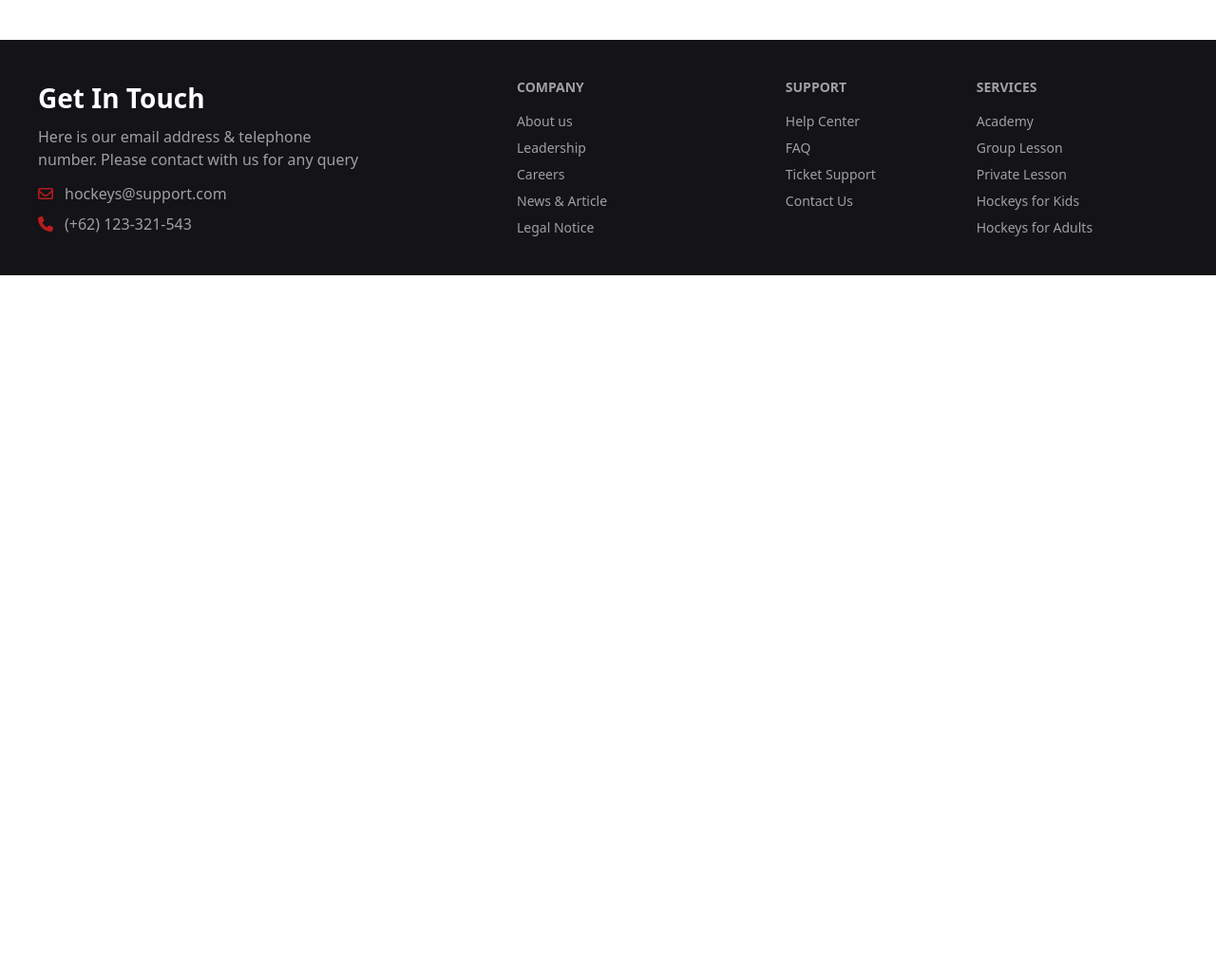
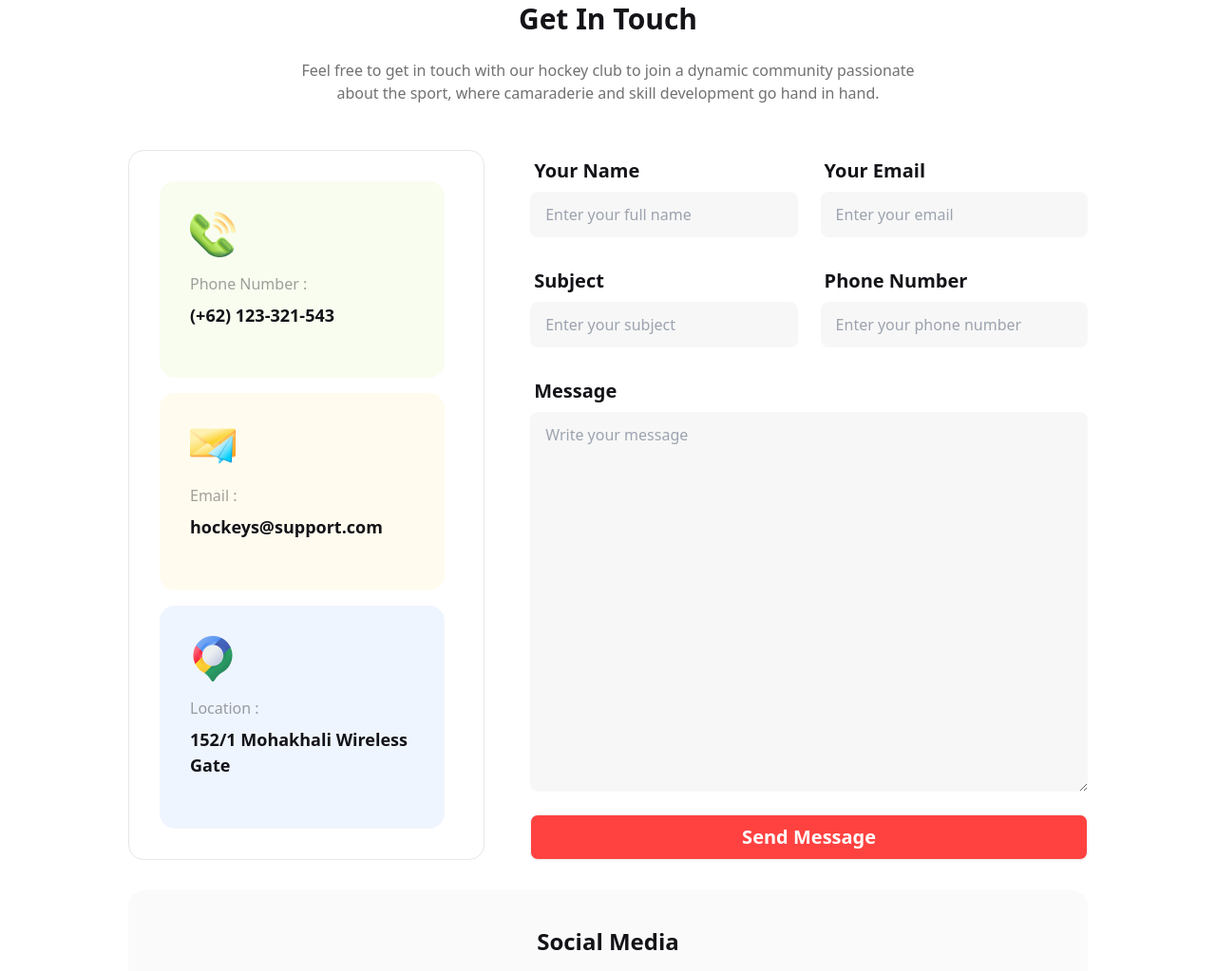
Before and after one commit to AfsanaChoity/Web-development-Assignment-3, a plain HTML site: page index.html in a window 1280 px wide. Shown: the part 4140-5163 px from the top of the page at 95% size. Before the commit the page ends 4430 px from the top, so only its background shows below. Drawn offline with nearby package versions, Linux system fonts and the light colour scheme.

Commit message:
completed

```diff
--- a/index.html
+++ b/index.html
@@ -32,11 +32,10 @@
     }
   </script>
   <style>
-        .font-manrope{
+    .font-manrope {
       font-family: 'Manrope', sans-serif;
 
     }
-
   </style>
 
 </head>
@@ -51,25 +50,29 @@
         <div class="navbar-start">
           <div class="dropdown">
             <div tabindex="0" role="button" class="btn btn-ghost lg:hidden">
-                      <svg xmlns="http://www.w3.org/2000/svg" class="h-5 w-5" fill="none" viewBox="0 0 24 24" stroke="currentColor"><path stroke-linecap="round" stroke-linejoin="round" stroke-width="2" d="M4 6h16M4 12h8m-8 6h16" /></svg>
+              <svg xmlns="http://www.w3.org/2000/svg" class="h-5 w-5" fill="none" viewBox="0 0 24 24"
+                stroke="currentColor">
+                <path stroke-linecap="round" stroke-linejoin="round" stroke-width="2" d="M4 6h16M4 12h8m-8 6h16" />
+              </svg>
             </div>
             <ul tabindex="0" class="menu menu-sm dropdown-content mt-3 z-[1] p-2 shadow bg-base-100 rounded-box w-52">
               <li><a class="text-[16px] font-bold text-[#FF4240]">Home</a></li>
               <li><a class="text-[16px] font-bold text-[#424247]">About</a></li>
-                      <li><a class="text-[16px] font-bold text-[#424247]" >Pages</a></li>
+              <li><a class="text-[16px] font-bold text-[#424247]">Pages</a></li>
               <li><a class="text-[16px] font-bold text-[#424247]">Blog</a></li>
 
 
               <li><a class="text-[16px] font-bold ">Contact</a></li>
             </ul>
           </div>
-                  <a class="btn btn-ghost text-2xl  lg:text-4xl font-extrabold text-[#131318]">Hockey<span class="text-primary-color">'</span>s</a>
+          <a class="btn btn-ghost text-2xl  lg:text-4xl font-extrabold text-[#131318]">Hockey<span
+              class="text-primary-color">'</span>s</a>
         </div>
         <div class="navbar-center hidden lg:flex">
           <ul class="menu menu-horizontal px-1">
             <li><a class="text-[16px] font-bold text-[#FF4240]">Home</a></li>
             <li><a class="text-[16px] font-bold text-[#424247]">About</a></li>
-                      <li><a class="text-[16px] font-bold text-[#424247]" >Pages</a></li>
+            <li><a class="text-[16px] font-bold text-[#424247]">Pages</a></li>
             <li><a class="text-[16px] font-bold text-[#424247]">Blog</a></li>
 
 
@@ -128,7 +131,9 @@
 
       <div class="bg-black rounded-2xl p-8 mt-4 lg:w-1/2 lg:absolute transform bottom-8 right-8 ">
         <h3 class="text-white text-2xl font-extrabold mb-4">Meet all the heroes from the field</h3>
-                <p class="text-[#FFFFFF99] text-[16px] font-medium">Hockey, a dynamic and high-energy sport, demands precision on skates and finesse with the puck, creating a captivating blend of strategy and physical prowess on the ice.</p>
+        <p class="text-[#FFFFFF99] text-[16px] font-medium">Hockey, a dynamic and high-energy sport, demands precision
+          on skates and finesse with the puck, creating a captivating blend of strategy and physical prowess on the ice.
+        </p>
       </div>
     </div>
   </header>
@@ -138,32 +143,38 @@
     <section class="mt-32">
       <div class="mb-12">
         <h3 class="mt-8 text-center text-3xl font-extrabold text-[#131318] mb-6">Professional Hockeys Club</h3>
-          <p class="text-center text-[16px] font-medium text-[#13131899] w-2/3 mx-auto mb-8">Our professional hockey club is a powerhouse of talent and determination, embodying a legacy of triumphs and embodying the spirit of unity on and off the ice.</p>
+        <p class="text-center text-[16px] font-medium text-[#13131899] w-2/3 mx-auto mb-8">Our professional hockey club
+          is a powerhouse of talent and determination, embodying a legacy of triumphs and embodying the spirit of unity
+          on and off the ice.</p>
       </div>
 
       <div class="grid grid-cols-1 lg:grid-cols-4 gap-6 text-center">
         <div>
           <div class="radial-progress text-[#FF4240]" style="--value:87;" role="progressbar">87%</div>
           <h4 class="text-[#131318] text-xl font-semibold my-6">Prayer Facility</h4>
-            <p class="text-[16px] font-medium text-[#13131899] w-2/3 mx-auto lg:w-auto">Our prayer facility provides a serene and inclusive space, fostering spiritual reflection and connection for individuals.</p>
+          <p class="text-[16px] font-medium text-[#13131899] w-2/3 mx-auto lg:w-auto">Our prayer facility provides a
+            serene and inclusive space, fostering spiritual reflection and connection for individuals.</p>
         </div>
         <div>
           <div class="radial-progress text-[#49D293]" style="--value:95;" role="progressbar">95%</div>
           <h4 class="text-[#131318] text-xl font-semibold my-6">Experienced Coach</h4>
-            <p class="text-[16px] font-medium text-[#13131899] w-2/3 mx-auto lg:w-auto">Our experienced coach brings a wealth of knowledge, leadership elevating our team's performance to new heights.
+          <p class="text-[16px] font-medium text-[#13131899] w-2/3 mx-auto lg:w-auto">Our experienced coach brings a
+            wealth of knowledge, leadership elevating our team's performance to new heights.
           </p>
         </div>
 
         <div>
           <div class="radial-progress text-[#FFB546]" style="--value:90;" role="progressbar">90%</div>
           <h4 class="text-[#131318] text-xl font-semibold my-6">Senior Player</h4>
-            <p class="text-[16px] font-medium text-[#13131899] w-2/3 mx-auto lg:w-auto">Our senior player, a living embodiment of dedication and skill, continues to be the backbone of our team.
+          <p class="text-[16px] font-medium text-[#13131899] w-2/3 mx-auto lg:w-auto">Our senior player, a living
+            embodiment of dedication and skill, continues to be the backbone of our team.
           </p>
         </div>
         <div>
           <div class="radial-progress text-[#4C8DF1]" style="--value:80;" role="progressbar">80%</div>
           <h4 class="text-[#131318] text-xl font-semibold my-6">Training Ground</h4>
-            <p class="text-[16px] font-medium text-[#13131899] w-2/3 mx-auto lg:w-auto">Our training ground is a state-of-the-art facility, meticulously designed to cultivate peak performance.</p>
+          <p class="text-[16px] font-medium text-[#13131899] w-2/3 mx-auto lg:w-auto">Our training ground is a
+            state-of-the-art facility, meticulously designed to cultivate peak performance.</p>
         </div>
 
       </div>
@@ -173,26 +184,36 @@
     <section class="mt-32">
       <div class="mb-12">
         <h3 class="mt-8 text-center text-3xl font-extrabold text-[#131318] mb-6">Program Sections</h3>
-          <p class="text-center text-[16px] font-medium text-[#13131899] w-2/3 mx-auto mb-8">Here is our different programs we are offering you now. Please visit our program section and register for more details.</p>
+        <p class="text-center text-[16px] font-medium text-[#13131899] w-2/3 mx-auto mb-8">Here is our different
+          programs we are offering you now. Please visit our program section and register for more details.</p>
       </div>
 
       <div class="grid grid-cols-1 gap-6 lg:grid-cols-2">
-          <div class=" pl-10 pb-12 rounded-2xl bg-cover bg-center bg-[linear-gradient(45deg,rgba(0,0,0,0.4),rgba(0,0,0,0.4)),url('./Images/2.png')]" >
+        <div
+          class=" pl-10 pb-12 rounded-2xl bg-cover bg-center bg-[linear-gradient(45deg,rgba(0,0,0,0.4),rgba(0,0,0,0.4)),url('./Images/2.png')]">
           <h4 class="text-[28px] font-extrabold text-[#FFF] mt-24 mb-5">Junior Program</h4>
-            <p class="text-[16px] font-medium text-[#FFF] mb-5 mr-9">Here we've arranged some programs for our junior members. Let's explore...! </p>
-            <button class="btn bg-primary-color text-white text-[18px] lg:text-xl font-bold border-none ">Register Now!</button>
+          <p class="text-[16px] font-medium text-[#FFF] mb-5 mr-9">Here we've arranged some programs for our junior
+            members. Let's explore...! </p>
+          <button class="btn bg-primary-color text-white text-[18px] lg:text-xl font-bold border-none ">Register
+            Now!</button>
         </div>
 
-          <div class=" pl-10 pb-12 rounded-2xl bg-cover bg-center bg-[linear-gradient(45deg,rgba(0,0,0,0.4),rgba(0,0,0,0.4)),url('./Images/3.png')]" >
+        <div
+          class=" pl-10 pb-12 rounded-2xl bg-cover bg-center bg-[linear-gradient(45deg,rgba(0,0,0,0.4),rgba(0,0,0,0.4)),url('./Images/3.png')]">
           <h4 class="text-[28px] font-extrabold text-[#FFF] mt-24 mb-5">Teenager Program</h4>
-            <p class="text-[16px] font-medium text-[#FFF] mb-5 mr-9">Here we've arranged some programs for our teenager members. Let's explore...! </p>
-            <button class="btn bg-primary-color text-white text-[18px] lg:text-xl font-bold border-none ">Register Now!</button>
+          <p class="text-[16px] font-medium text-[#FFF] mb-5 mr-9">Here we've arranged some programs for our teenager
+            members. Let's explore...! </p>
+          <button class="btn bg-primary-color text-white text-[18px] lg:text-xl font-bold border-none ">Register
+            Now!</button>
         </div>
 
-          <div class=" lg:h-[450px] lg:col-span-2 pl-10 pb-12 rounded-2xl bg-cover bg-center bg-[linear-gradient(45deg,rgba(0,0,0,0.4),rgba(0,0,0,0.4)),url('./Images/4.png')]" >
+        <div
+          class=" lg:h-[450px] lg:col-span-2 pl-10 pb-12 rounded-2xl bg-cover bg-center bg-[linear-gradient(45deg,rgba(0,0,0,0.4),rgba(0,0,0,0.4)),url('./Images/4.png')]">
           <h4 class="text-[28px] font-extrabold text-[#FFF] mt-24 mb-5 lg:mt-[207px]">Professional Program</h4>
-            <p class="text-[16px] font-medium text-[#FFF] mb-5 mr-9 lg:w-1/2">Here we've arranged some programs for our professiona members. Let's explore...! </p>
-            <button class="btn bg-primary-color text-white text-[18px] lg:text-xl font-bold border-none ">Register Now!</button>
+          <p class="text-[16px] font-medium text-[#FFF] mb-5 mr-9 lg:w-1/2">Here we've arranged some programs for our
+            professiona members. Let's explore...! </p>
+          <button class="btn bg-primary-color text-white text-[18px] lg:text-xl font-bold border-none ">Register
+            Now!</button>
         </div>
 
       </div>
@@ -203,7 +224,8 @@
     <section class="mt-32">
       <div class="mb-12">
         <h3 class="mt-8 text-center text-3xl font-extrabold text-[#131318] mb-6">Our New Products</h3>
-          <p class="text-center text-[16px] font-medium text-[#13131899] w-2/3 mx-auto mb-8">Here is our new products we are offering you now. Please rate our products and enjoy new services.</p>
+        <p class="text-center text-[16px] font-medium text-[#13131899] w-2/3 mx-auto mb-8">Here is our new products we
+          are offering you now. Please rate our products and enjoy new services.</p>
       </div>
       <div class="grid grid-cols-1 lg:grid-cols-2 gap-4">
         <div class="flex border rounded-2xl p-4 gap-5 items-center">
@@ -370,11 +392,12 @@
     <section class="mt-32">
       <div class="mb-12">
         <h3 class="mt-8 text-center text-3xl font-extrabold text-[#131318] mb-6">Clients Question</h3>
-          <p class="text-center text-[16px] font-medium text-[#13131899] w-2/3 mx-auto mb-8">Here you can ask us any question. We would like to assist you. Please let us know if you have any query.</p>
+        <p class="text-center text-[16px] font-medium text-[#13131899] w-2/3 mx-auto mb-8">Here you can ask us any
+          question. We would like to assist you. Please let us know if you have any query.</p>
       </div>
       <div class="flex flex-col lg:flex-row gap-6">
         <div>
-            <img src="./Images/11.png" alt="" class="h-[280px] w-full rounded-2xl lg:w-[441px] lg:h-[470px] " >
+          <img src="./Images/11.png" alt="" class="h-[280px] w-full rounded-2xl lg:h-full ">
         </div>
 
         <div>
@@ -384,7 +407,8 @@
               Our Equipment
             </div>
             <div class="collapse-content">
-                <p class="text-[#0D0D1899] text-[16px] font-normal">Our state-of-the-art hockey club equipment features cutting-edge technology and premium materials, ensuring our athletes have the competitive.</p>
+              <p class="text-[#0D0D1899] text-[16px] font-normal">Our state-of-the-art hockey club equipment features
+                cutting-edge technology and premium materials, ensuring our athletes have the competitive.</p>
             </div>
             <hr>
           </div>
@@ -414,7 +438,8 @@
               Ski Touring
             </div>
             <div class="collapse-content">
-                <p class="text-[#0D0D1899] text-[16px] font-normal">Our state-of-the-art hockey club equipment features cutting-edge technology and premium materials, ensuring our athletes have the competitive.</p>
+              <p class="text-[#0D0D1899] text-[16px] font-normal">Our state-of-the-art hockey club equipment features
+                cutting-edge technology and premium materials, ensuring our athletes have the competitive.</p>
             </div>
             <hr>
           </div>
@@ -424,7 +449,8 @@
               Booking
             </div>
             <div class="collapse-content">
-                <p class="text-[#0D0D1899] text-[16px] font-normal">Our state-of-the-art hockey club equipment features cutting-edge technology and premium materials, ensuring our athletes have the competitive.</p>
+              <p class="text-[#0D0D1899] text-[16px] font-normal">Our state-of-the-art hockey club equipment features
+                cutting-edge technology and premium materials, ensuring our athletes have the competitive.</p>
             </div>
             <hr>
           </div>
@@ -434,7 +460,8 @@
               Pricings
             </div>
             <div class="collapse-content">
-                <p class="text-[#0D0D1899] text-[16px] font-normal">Our state-of-the-art hockey club equipment features cutting-edge technology and premium materials, ensuring our athletes have the competitive.</p>
+              <p class="text-[#0D0D1899] text-[16px] font-normal">Our state-of-the-art hockey club equipment features
+                cutting-edge technology and premium materials, ensuring our athletes have the competitive.</p>
             </div>
             <hr>
           </div>
@@ -445,16 +472,132 @@
 
     <!-- section five -->
     <section class="mt-32">
+      <div class="mb-12">
+        <h3 class="mt-8 text-center text-3xl font-extrabold text-[#131318] mb-6">Get In Touch</h3>
+        <p class="text-center text-[16px] font-medium text-[#13131899] w-2/3 mx-auto mb-8">Feel free to get in touch
+          with our hockey club to join a dynamic community passionate about the sport, where camaraderie and skill
+          development go hand in hand.</p>
+      </div>
 
+      <div class=" grid grid-cols-1 gap-12 lg:grid-cols-5 ">
+        <div class="grid grid-cols-1 gap-4 border rounded-2xl p-8 lg:col-span-2">
+
+          <div class="bg-[#BCED6D1A] pl-8 pt-8 pb-12 rounded-2xl lg:w-[300px] ">
+            <img src="./Images/Group 1171275317.png" alt="" class="mb-4">
+            <p class="text-[16px] font-normal mb-2 text-[#13131866]">Phone Number :</p>
+            <p class="text-[#131318] text-[18px] font-extrabold">
+              (+62) 123-321-543</p>
+          </div>
+
+          <div class="bg-[#FDDD5F1A] pl-8 pt-8 pb-12 rounded-2xl lg:w-[300px] ">
+            <img src="./Images/Group 1171275318.png" alt="" class="mb-4">
+            <p class="text-[16px] font-normal mb-2 text-[#13131866]">Email :</p>
+            <p class="text-[#131318] text-[18px] font-extrabold">
+
+              hockeys@support.com</p>
+          </div>
+
+          <div class="bg-[#629CF31A] pl-8 pt-8 pb-12 rounded-2xl lg:w-[300px] ">
+            <img src="./Images/Group 1171275321.png" alt="" class="mb-4">
+            <p class="text-[16px] font-normal mb-2 text-[#13131866]">Location :</p>
+            <p class="text-[#131318] text-[18px] font-extrabold">
+
+              152/1 Mohakhali Wireless Gate</p>
+          </div>
+
+        </div>
+
+        <div class=" lg:col-span-3">
+          <form class="grid grid-cols-1 gap-6 lg:grid-cols-2">
+
+
+            <div class="">
+              <label class="form-control w-full ">
+                <div class="label">
+                  <span class="label-text text-xl font-bold text-[#131318]">Your Name</span>
+
+                </div>
+                <input type="text" placeholder="Enter your full name" class="input input-bordered w-full text-[16px] bg-[#13131808] border-none" />
+
+              </label>
+            </div>
+
+          <div class="">
+            <label class="form-control w-full ">
+              <div class="label">
+                <span class="label-text text-xl font-bold text-[#131318]">Your Email</span>
+
+              </div>
+              <input type="text" placeholder="Enter your email" class="input input-bordered w-full text-[16px] bg-[#13131808] border-none" />
+
+            </label>
+          </div>
+
+          <div class="">
+            <label class="form-control w-full ">
+              <div class="label">
+                <span class="label-text text-xl font-bold text-[#131318]">Subject</span>
+
+              </div>
+              <input type="text" placeholder="Enter your subject" class="input input-bordered w-full text-[16px] bg-[#13131808] border-none" />
+
+            </label>
+          </div>
+
+          <div class="">
+            <label class="form-control w-full ">
+              <div class="label">
+                <span class="label-text text-xl font-bold text-[#131318]">Phone Number</span>
+
+              </div>
+              <input type="text" placeholder="Enter your phone number" class="input input-bordered w-full text-[16px] bg-[#13131808] border-none" />
+
+            </label>
+          </div>
+
+          <!-- textarea -->
+          <div class="lg:col-span-2  ">
+            <label class="form-control ">
+              <div class="label">
+                <span class="label-text text-xl font-bold text-[#131318]">Message</span>
+
+              </div>
+              <textarea class="textarea textarea-bordered h-[200px] lg:h-[400px]  bg-[#13131808] border-none text-[16px]" placeholder="Write your message"></textarea>
+
+            </label>
+          </div>
+
+          <div class=" lg:col-span-2">
+            <a class="btn bg-primary-color text-white text-[18px] lg:text-xl font-bold w-full">Send Message</a>
+          </div>
+
+
+        </form>
+
+        </div>
+
+      </div>
+
+      <div class="mt-8 bg-[#13131805] rounded-2xl py-9">
+        <p class="text-center text-[24px] font-extrabold text-[#131318]">Social Media</p>
+        <div class="flex justify-center mt-4 gap-8 text-[24px]">
+
+          <a href=""><i class="fa-brands fa-twitter"></i></a>
+          <a href=""><i class="fa-brands fa-facebook"></i></a>
+          <a href=""><i class="fa-brands fa-instagram"></i></a>
+          <a href=""><i class="fa-brands fa-github"></i></a>
+        </div>
+      </div>
     </section>
   </main>
 
   <!-- this is footer -->
-    <footer class=" lg:flex p-10 bg-[#131318]">
+  <footer class=" mt-32 lg:flex p-10 bg-[#131318]">
 
     <div class="lg:mr-[158px] text-center lg:text-left">
       <h3 class="text-white text-[28px] font-extrabold mb-2">Get In Touch</h3>
-          <p class="text-[#FFFFFF99] text-[16px] font-normal mb-3 lg:w-[346px]">Here is our email address & telephone number. Please contact with us for any query</p>
+      <p class="text-[#FFFFFF99] text-[16px] font-normal mb-3 lg:w-[346px]">Here is our email address & telephone
+        number. Please contact with us for any query</p>
 
       <div class="flex mb-2 gap-3 items-center justify-center lg:justify-start">
         <i class="fa-regular fa-envelope text-red-700"></i>
```
Lines whose indentation alone changed are shown as unchanged.
